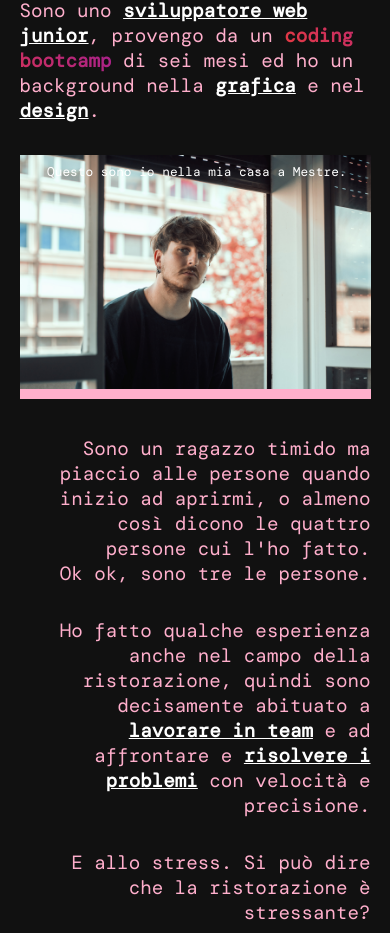
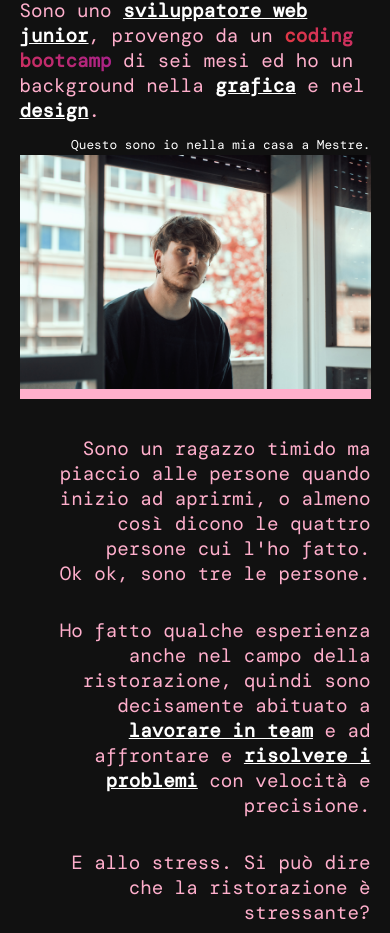
Before and after one commit to banjug/banjug.github.io, a Vue app: page / in a window 390 px wide. Shown: the part 2095-3028 px from the top of the page. Built offline with nearby package versions, Linux system fonts and the light colour scheme; a web font is replaced by a local one.

Commit message:
change position img label

```diff
--- a/src/components/About.vue
+++ b/src/components/About.vue
@@ -106,7 +106,8 @@ section {
           font-size: .8rem;
           color: #fff;
           @media screen and (max-width: 768px) {
-            padding: 1.5rem;
+            padding: 0;
+            top: -1%;
           }
         }
         img {
```
